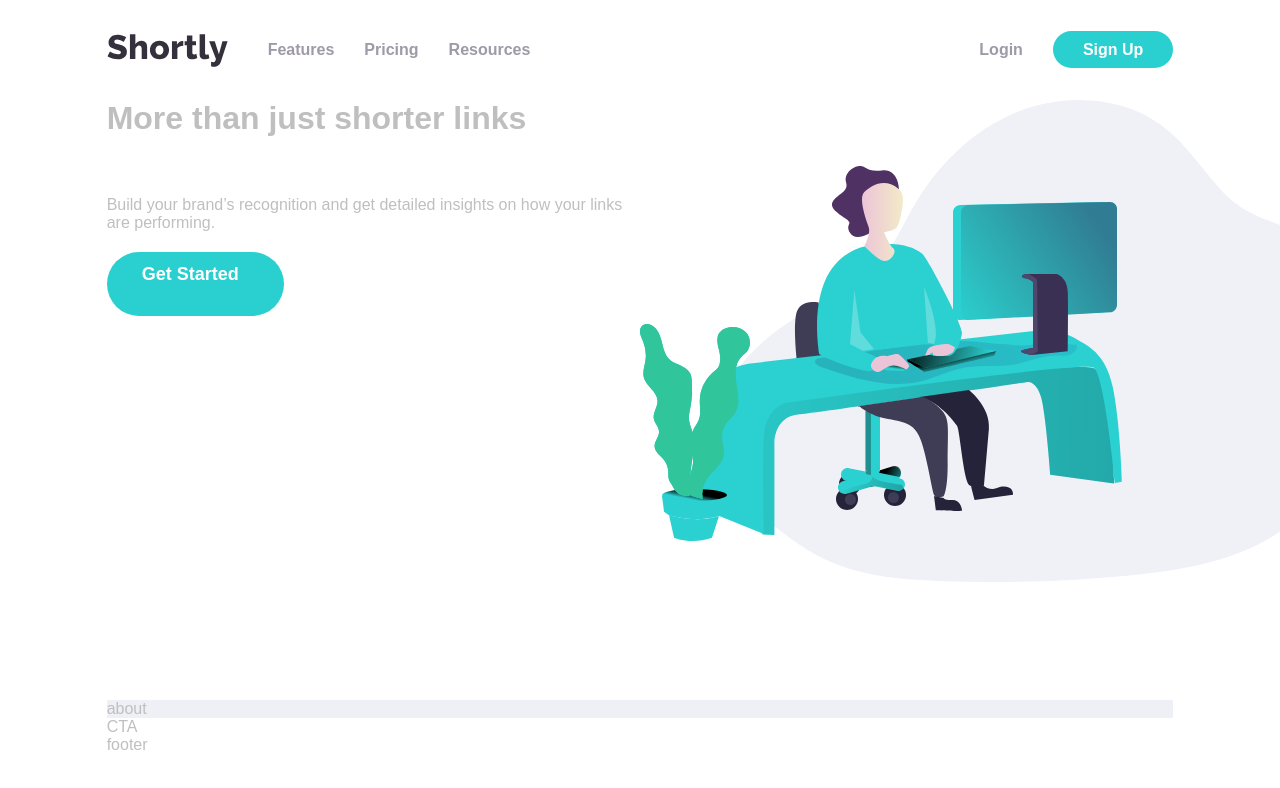
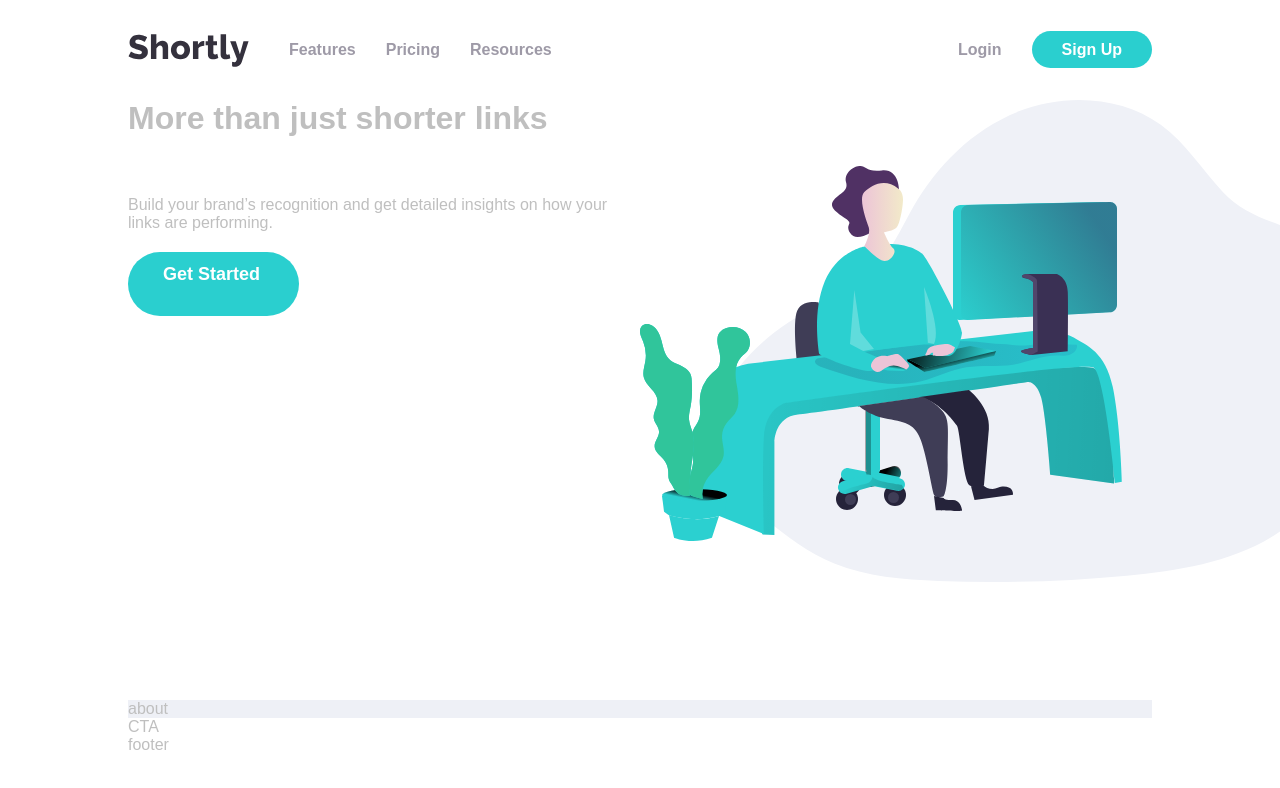
Before and after one commit to iamkevn/url-shortening-api, a website: page index.html in a window 1280 px wide. Shown: the top 788 px of the page. Drawn offline with Linux system fonts and the light colour scheme.

Commit message:
changed grid layout code

```diff
--- a/sass/base/_reset.scss
+++ b/sass/base/_reset.scss
@@ -17,6 +17,8 @@ body {
   font-size: 1.6rem;
   font-weight: 500;
   color: var(--color-gray-light-1);
+  width: 80vw;
+  margin: 0 auto;
 }
 
 ul {
--- a/sass/layout/_footer.scss
+++ b/sass/layout/_footer.scss
@@ -1,4 +1,3 @@
 .footer {
-  grid-column: 2 / 12;
-  grid-row: 5 / 6;
+  grid-area: footer;
 }
--- a/sass/layout/_header.scss
+++ b/sass/layout/_header.scss
@@ -1,7 +1,5 @@
 .header {
-  grid-column: 2 / 12;
-  grid-row: 2 / 3;
-
+  grid-area: header;
   display: grid;
   grid-template-columns: repeat(12, 1fr);
   grid-template-rows: repeat(auto, 1fr);
--- a/sass/layout/_navigation.scss
+++ b/sass/layout/_navigation.scss
@@ -1,6 +1,5 @@
 .nav {
-  grid-column: 2 / 12;
-  grid-row: 1 / 2;
+  grid-area: nav;
   align-self: center;
   display: flex;
 
--- a/sass/pages/_home.scss
+++ b/sass/pages/_home.scss
@@ -1,17 +1,21 @@
 .home {
   display: grid;
-  grid-template-columns: repeat(12, 1fr);
+  grid-template-columns: 1fr;
   grid-template-rows: 10rem 75vh repeat(3, min-content);
+  grid-template-areas:
+    'nav'
+    'header'
+    'about'
+    'cta'
+    'footer';
 }
 
 .section-about {
-  grid-column: 2 / 12;
-  grid-row: 3 / 4;
+  grid-area: about;
 
   background-color: var(--color-gray-light-3);
 }
 
 .section-cta {
-  grid-column: 2 / 12;
-  grid-row: 4 / 5;
+  grid-area: cta;
 }
```
Also changed, not shown: css/style.css.
